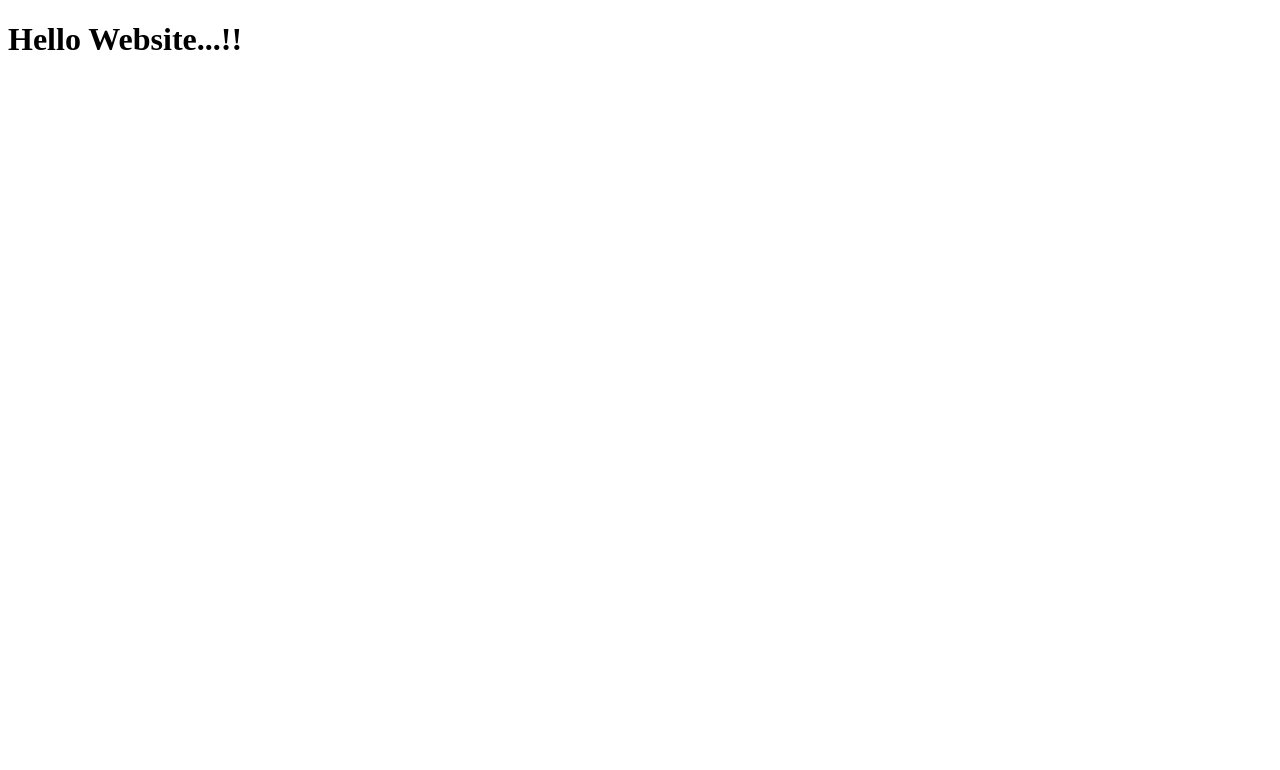
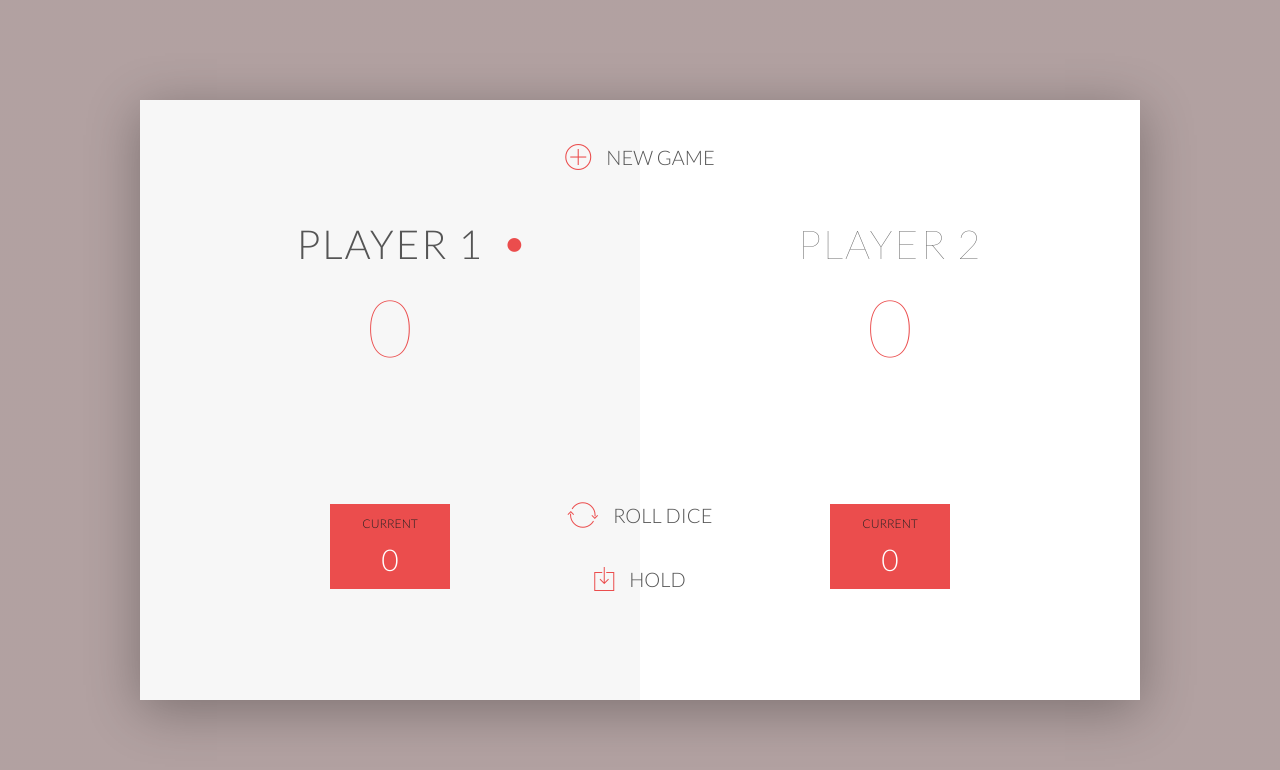
Before and after one commit to MsiIslam20/dice-game, a plain HTML site: page index.html in a window 1280 px wide. Drawn offline with nearby package versions, Linux system fonts and the light colour scheme.

Commit message:
final all uploaded

```diff
--- a/index.html
+++ b/index.html
@@ -1,11 +1,44 @@
 <!DOCTYPE html>
 <html lang="en">
-<head>
-    <meta charset="UTF-8">
-    <meta name="viewport" content="width=device-width, initial-scale=1.0">
-    <title>Document</title>
-</head>
-<body>
-    <h1>Hello Website...!!</h1>
-</body>
+    <head>
+        <meta charset="UTF-8">
+        <link href="https://fonts.googleapis.com/css?family=Lato:100,300,600" rel="stylesheet" type="text/css">
+        <link href="http://code.ionicframework.com/ionicons/2.0.1/css/ionicons.min.css" rel="stylesheet" type="text/css">
+        <link type="text/css" rel="stylesheet" href="style.css">
+
+        <title>Pig Game</title>
+    </head>
+
+    <body>
+        <div class="wrapper clearfix">
+            <div class="player-0-panel active">
+                <div class="player-name" id="name-0">Player 1</div>
+                <div class="player-score" id="score-0">43</div>
+                <div class="player-current-box">
+                    <div class="player-current-label">Current</div>
+                    <div class="player-current-score" id="current-0">11</div>
+                </div>
+            </div>
+
+            <div class="player-1-panel">
+                <div class="player-name" id="name-1">Player 2</div>
+                <div class="player-score" id="score-1">72</div>
+                <div class="player-current-box">
+                    <div class="player-current-label">Current</div>
+                    <div class="player-current-score" id="current-1">0</div>
+                </div>
+            </div>
+
+            <button class="btn-new"><i class="ion-ios-plus-outline"></i>New game</button>
+            <button class="btn-roll"><i class="ion-ios-loop"></i>Roll dice</button>
+            <button class="btn-hold"><i class="ion-ios-download-outline"></i>Hold</button>
+
+            <img src="dice-5.png" alt="Dice" class="dice">
+        </div>
+
+        <!-- <script src="app.js"></script> -->
+        <!-- <script src="app-2.js"></script> -->
+        <script src="script.js"></script>
+        <!-- <script src="arrow-f.js"></script> -->
+    </body>
 </html>
--- /dev/null
+++ b/script.js
@@ -0,0 +1,96 @@
+//Dice game Starting
+
+var scores, roundScores, activePlayers,  dice , gamePlaying, lastdice
+
+init();
+
+document.querySelector('.btn-roll').addEventListener('click' , function(){
+    if(gamePlaying){
+        var dice = Math.floor(Math.random() * 6) + 1;
+
+        //dispaly the result
+
+        var diceDOM = document.querySelector('.dice');
+        diceDOM.style.display = 'block';
+        diceDOM.src = 'dice-' + dice + '.png'
+
+        if(dice === 6 && lastdice === 6){
+            scores[activePlayers] = 0;
+            document.querySelector('#score-' + activePlayers ).textContent =  '0';
+            nextPlayer();
+        } else if(dice !== 1){
+            //score add
+            roundScores += dice;
+            document.querySelector('#current-' + activePlayers).textContent = roundScores;
+        } else {
+            //next player turn
+            nextPlayer()
+        }
+
+        lastdice = dice;
+    }
+
+})
+
+document.querySelector('.btn-hold').addEventListener('click', function(){
+    if(gamePlaying){
+        scores[activePlayers] += roundScores;
+
+        document.querySelector('#score-' + activePlayers ).textContent =  scores[activePlayers]
+
+        //if scores 100 any player he will be the winner
+
+        if(scores[activePlayers] >= 100){
+            document.querySelector('#name-' + activePlayers ).textContent = "Winner!!!!!" ;
+            document.querySelector('.dice').style.display = 'none';
+            document.querySelector('.player-' + activePlayers + '-panel').classList.add('winner');
+            document.querySelector('.player-' + activePlayers + '-panel').classList.remove('active');
+            gamePlaying = false;
+
+        } else {
+            nextPlayer();
+        }
+    }
+
+})
+
+document.querySelector('.btn-new').addEventListener('click', init)
+
+function nextPlayer(){
+
+            //next player turn
+            activePlayers === 0 ? activePlayers = 1 : activePlayers = 0 ;
+            roundScores = 0;
+
+            document.querySelector('#current-0').textContent = '0'
+            document.querySelector('#current-1').textContent = '0'
+
+            document.querySelector('.player-0-panel').classList.toggle('active');
+            document.querySelector('.player-1-panel').classList.toggle('active');
+
+            document.querySelector('.dice').style.display = 'none';
+}
+
+function init(){
+    scores = [0,0];
+    roundScores = 0;
+    activePlayers = 0;
+    gamePlaying = true;
+
+
+    document.querySelector('.dice').style.display = 'none';
+
+    document.querySelector('#score-0').textContent = '0';
+    document.querySelector('#current-0').textContent = '0';
+    document.querySelector('#score-1').textContent = '0';
+    document.querySelector('#current-1').textContent = '0';
+    document.querySelector('#name-0').textContent = "Player 1" ;
+    document.querySelector('#name-1').textContent = "Player 2" ;
+    document.querySelector('.player-0-panel').classList.remove('winner');
+    document.querySelector('.player-1-panel').classList.remove('winner');
+    document.querySelector('.player-0-panel').classList.remove('active');
+    document.querySelector('.player-1-panel').classList.remove('active');
+    document.querySelector('.player-0-panel').classList.add('active');
+
+
+}
--- /dev/null
+++ b/style.scss
@@ -0,0 +1,154 @@
+/**********************************************
+*** GENERAL
+**********************************************/
+
+* {
+    margin: 0;
+    padding: 0;
+    box-sizing: border-box;
+
+}
+
+.clearfix::after {
+    content: "";
+    display: table;
+    clear: both;
+}
+
+body {
+    background-image: linear-gradient(rgba(62, 20, 20, 0.4), rgba(62, 20, 20, 0.4));
+    background-size: cover;
+    background-position: center;
+    font-family: Lato;
+    font-weight: 300;
+    position: relative;
+    height: 100vh;
+    color: #555;
+}
+
+.wrapper {
+    width: 1000px;
+    position: absolute;
+    top: 50%;
+    left: 50%;
+    transform: translate(-50%, -50%);
+    background-color: #fff;
+    box-shadow: 0px 10px 50px rgba(0, 0, 0, 0.3);
+    overflow: hidden;
+}
+
+.player-0-panel,
+.player-1-panel {
+    width: 50%;
+    float: left;
+    height: 600px;
+    padding: 100px;
+}
+
+
+
+/**********************************************
+*** PLAYERS
+**********************************************/
+
+.player-name {
+    font-size: 40px;
+    text-align: center;
+    text-transform: uppercase;
+    letter-spacing: 2px;
+    font-weight: 100;
+    margin-top: 20px;
+    margin-bottom: 10px;
+    position: relative;
+}
+
+.player-score {
+    text-align: center;
+    font-size: 80px;
+    font-weight: 100;
+    color: #EB4D4D;
+    margin-bottom: 130px;
+}
+
+.active { background-color: #f7f7f7; }
+.active .player-name { font-weight: 300; }
+
+.active .player-name::after {
+    content: "\2022";
+    font-size: 47px;
+    position: absolute;
+    color: #EB4D4D;
+    top: -7px;
+    right: 10px;
+
+}
+
+.player-current-box {
+    background-color: #EB4D4D;
+    color: #fff;
+    width: 40%;
+    margin: 0 auto;
+    padding: 12px;
+    text-align: center;
+}
+
+.player-current-label {
+    text-transform: uppercase;
+    margin-bottom: 10px;
+    font-size: 12px;
+    color: #222;
+}
+
+.player-current-score {
+    font-size: 30px;
+}
+
+button {
+    position: absolute;
+    width: 200px;
+    left: 50%;
+    transform: translateX(-50%);
+    color: #555;
+    background: none;
+    border: none;
+    font-family: Lato;
+    font-size: 20px;
+    text-transform: uppercase;
+    cursor: pointer;
+    font-weight: 300;
+    transition: background-color 0.3s, color 0.3s;
+}
+
+button:hover { font-weight: 600; }
+button:hover i { margin-right: 20px; }
+
+button:focus {
+    outline: none;
+}
+
+i {
+    color: #EB4D4D;
+    display: inline-block;
+    margin-right: 15px;
+    font-size: 32px;
+    line-height: 1;
+    vertical-align: text-top;
+    margin-top: -4px;
+    transition: margin 0.3s;
+}
+
+.btn-new { top: 45px;}
+.btn-roll { top: 403px;}
+.btn-hold { top: 467px;}
+
+.dice {
+    position: absolute;
+    left: 50%;
+    top: 178px;
+    transform: translateX(-50%);
+    height: 100px;
+    box-shadow: 0px 10px 60px rgba(0, 0, 0, 0.10);
+}
+
+.winner { background-color: #f7f7f7; }
+.winner .player-name { font-weight: 300; color: #EB4D4D; }
```
Also changed, not shown: dice-1.png (added), dice-2.png (added), dice-3.png (added), dice-4.png (added), dice-5.png (added), dice-6.png (added), style.css (added), 2 other files.
